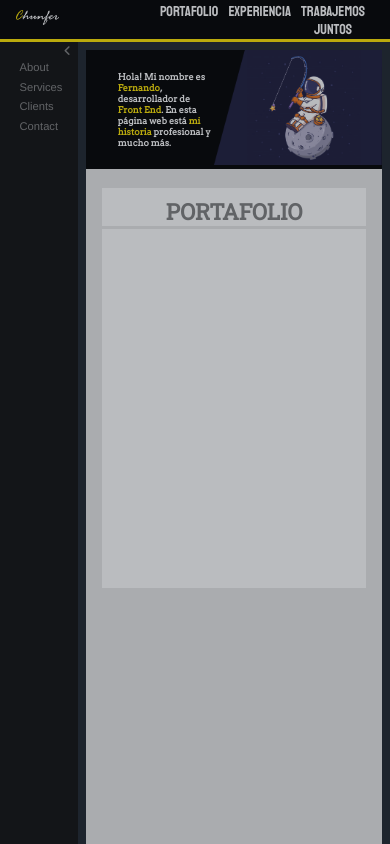
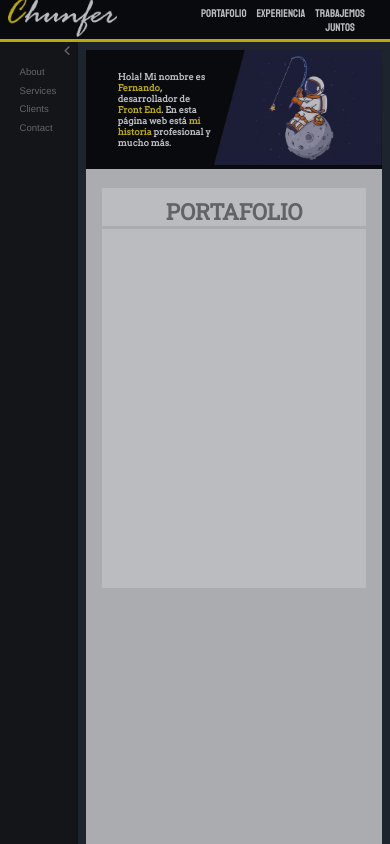
Before and after one commit to chunfer/chunfer.github.io, a plain HTML site: page index.html in a window 390 px wide. Both pictures are taken after a click on the link 1 px from the left and 51 px from the top of the page. Shown: the top 844 px of the page. Drawn offline with Linux system fonts and the light colour scheme.

Commit message:
Actualizacion de logo de header

```diff
--- a/index.html
+++ b/index.html
@@ -9,7 +9,6 @@
   <link rel="stylesheet" type="text/css" href="style.css" />
   <link rel="shortcut icon" href="images/icon-Techworks.png" type="image/png">
   <script src="scripts.js"></script>
-  <script src="scroll-script.js"></script>
   <script src='https://kit.fontawesome.com/a076d05399.js'></script>
 </head>
 <body>
--- a/style.css
+++ b/style.css
@@ -27,6 +27,7 @@ header{
 	max-width: 37%;
 	height: auto;
 }
+
 #header-nav{
 	height: inherit;
     width: 520px;
@@ -166,8 +167,9 @@ header{
 }
 
 @media screen and (max-width: 600px) {
-	.sidenav {padding-top: 15px;}
-	.sidenav a {font-size: 0.7rem;}
-	#header-nav a{font-size: 0.9rem; margin: 5px;}
+	.sidenav {padding-top: 20px;}
+	.sidenav a {font-size: 0.6rem;}
+	#header-nav a{font-size: 0.7rem; margin: 5px;}
 	.info-sections h2{font-size: 1.4rem;}
+	.page-title{ padding: 0.5em; max-width: 70%;}
 }
```
